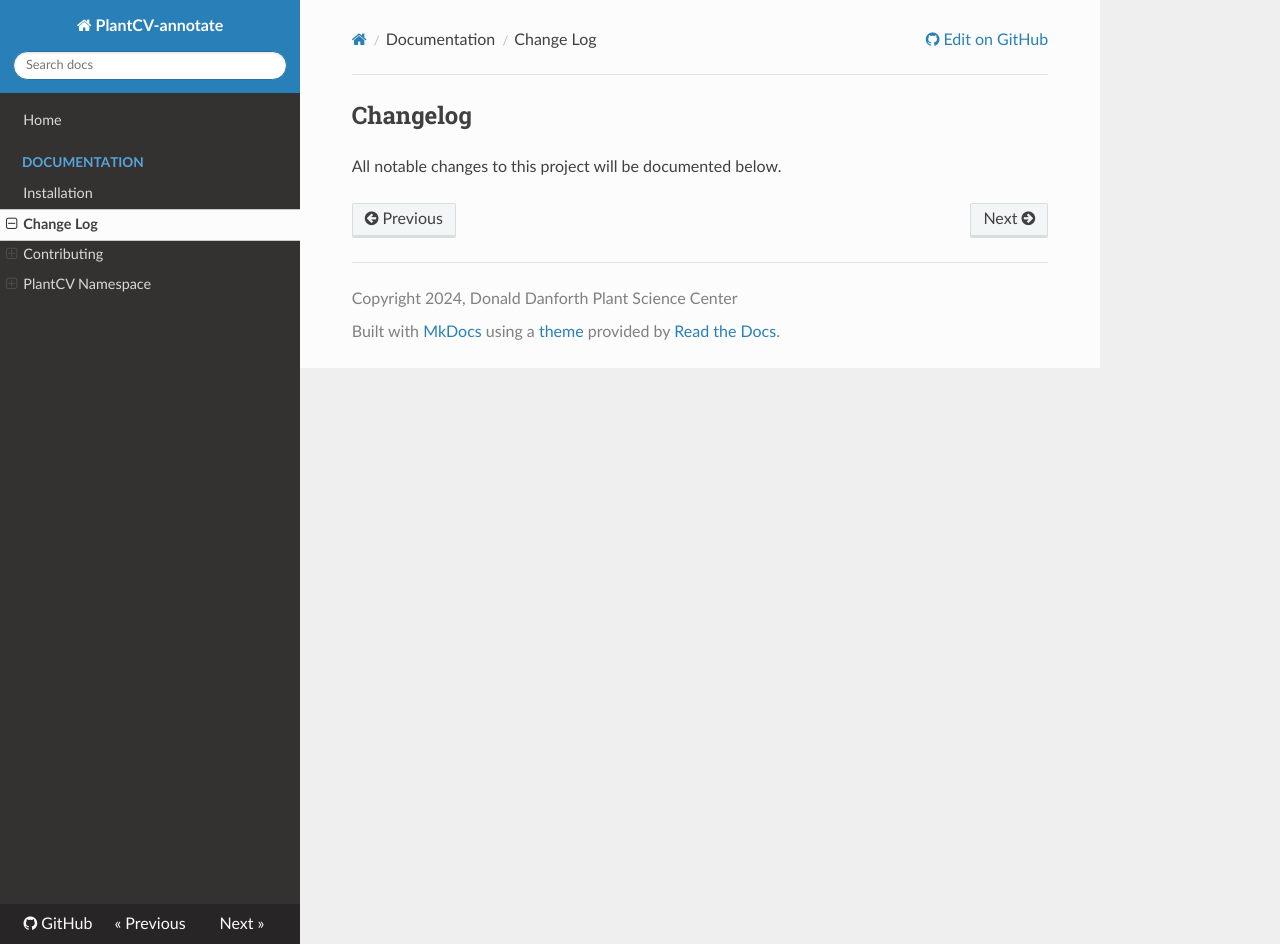
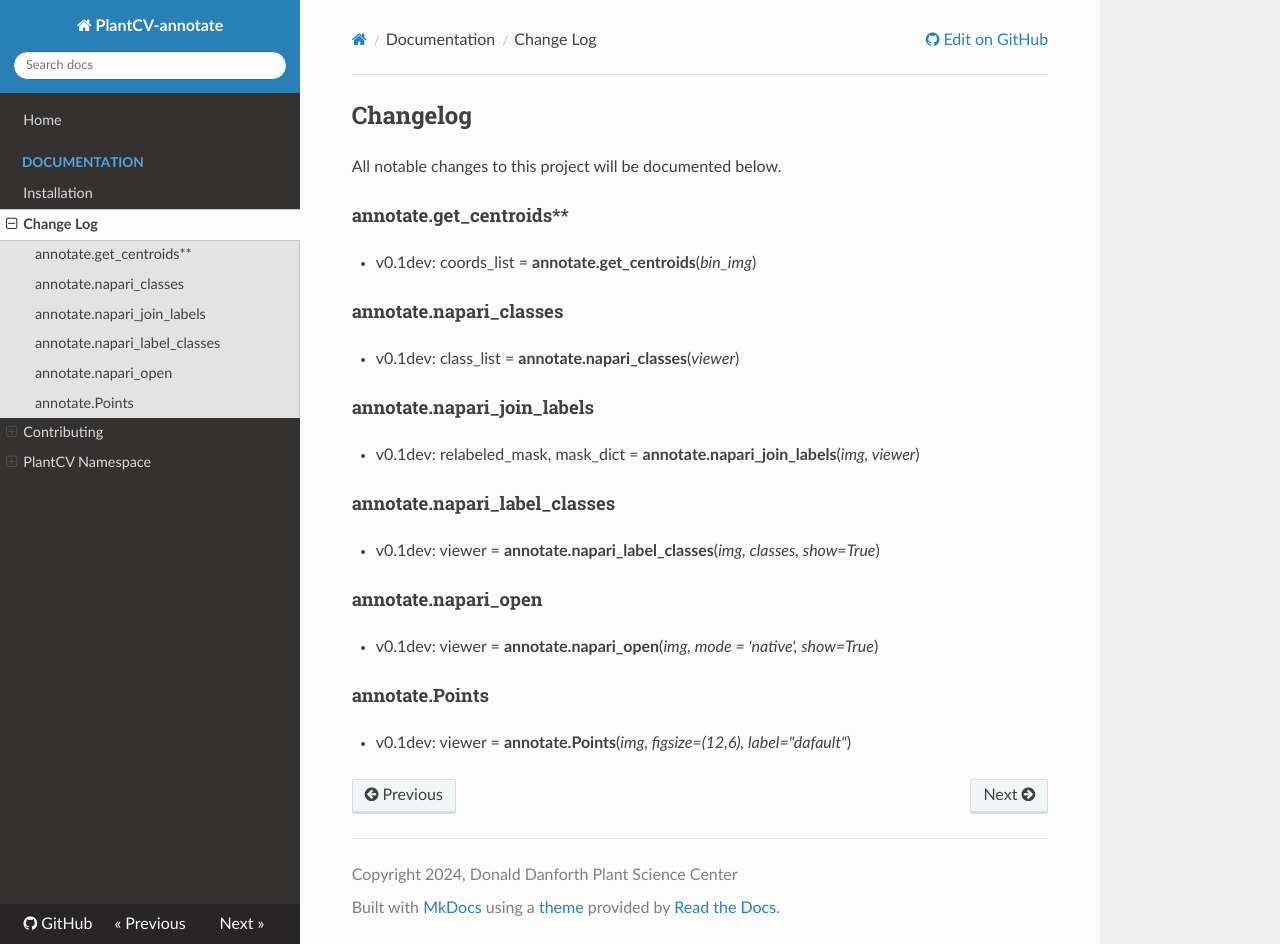
Before and after one commit to danforthcenter/plantcv-annotate, an MkDocs documentation site: the page built from docs/changelog.md, in a window 1280 px wide and 944 px high. Built offline with MkDocs 1.6.1, drawn with Linux system fonts in a browser that asks for light colours; nearby versions of some CDN libraries.

Commit message:
initial docs for changelog

```diff
--- a/docs/changelog.md
+++ b/docs/changelog.md
@@ -1,3 +1,27 @@
 ## Changelog
 
 All notable changes to this project will be documented below.
+
+#### annotate.get_centroids**
+
+* v0.1dev: coords_list = **annotate.get_centroids**(*bin_img*)
+
+#### annotate.napari_classes
+
+* v0.1dev: class_list = **annotate.napari_classes**(*viewer*)
+
+#### annotate.napari_join_labels
+
+* v0.1dev: relabeled_mask, mask_dict = **annotate.napari_join_labels**(*img, viewer*)
+
+#### annotate.napari_label_classes
+
+* v0.1dev: viewer = **annotate.napari_label_classes**(*img, classes, show=True*)
+
+#### annotate.napari_open
+
+* v0.1dev: viewer = **annotate.napari_open**(*img, mode = 'native', show=True*)
+
+#### annotate.Points
+
+* v0.1dev: viewer = **annotate.Points**(*img, figsize=(12,6), label="dafault"*)
```
